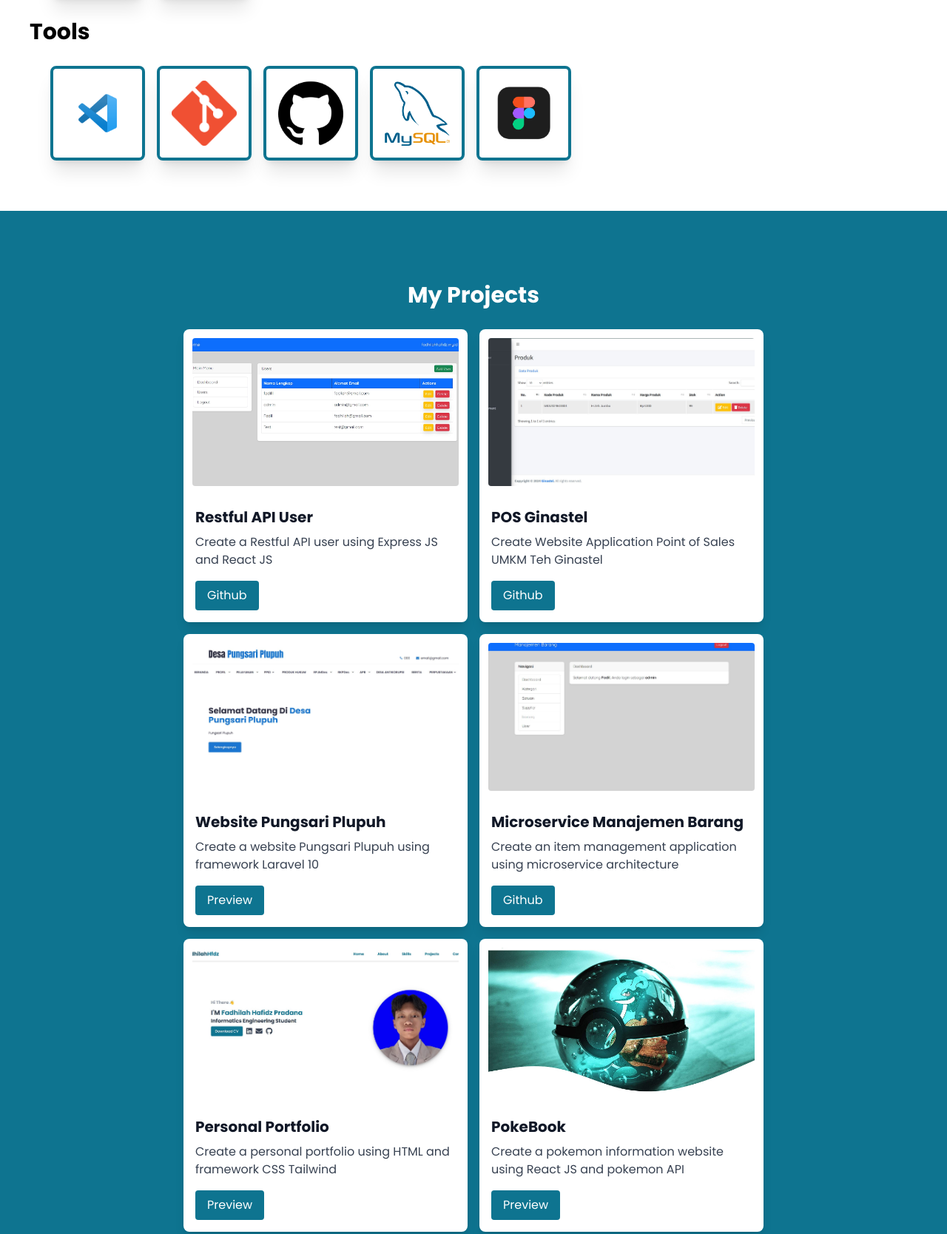
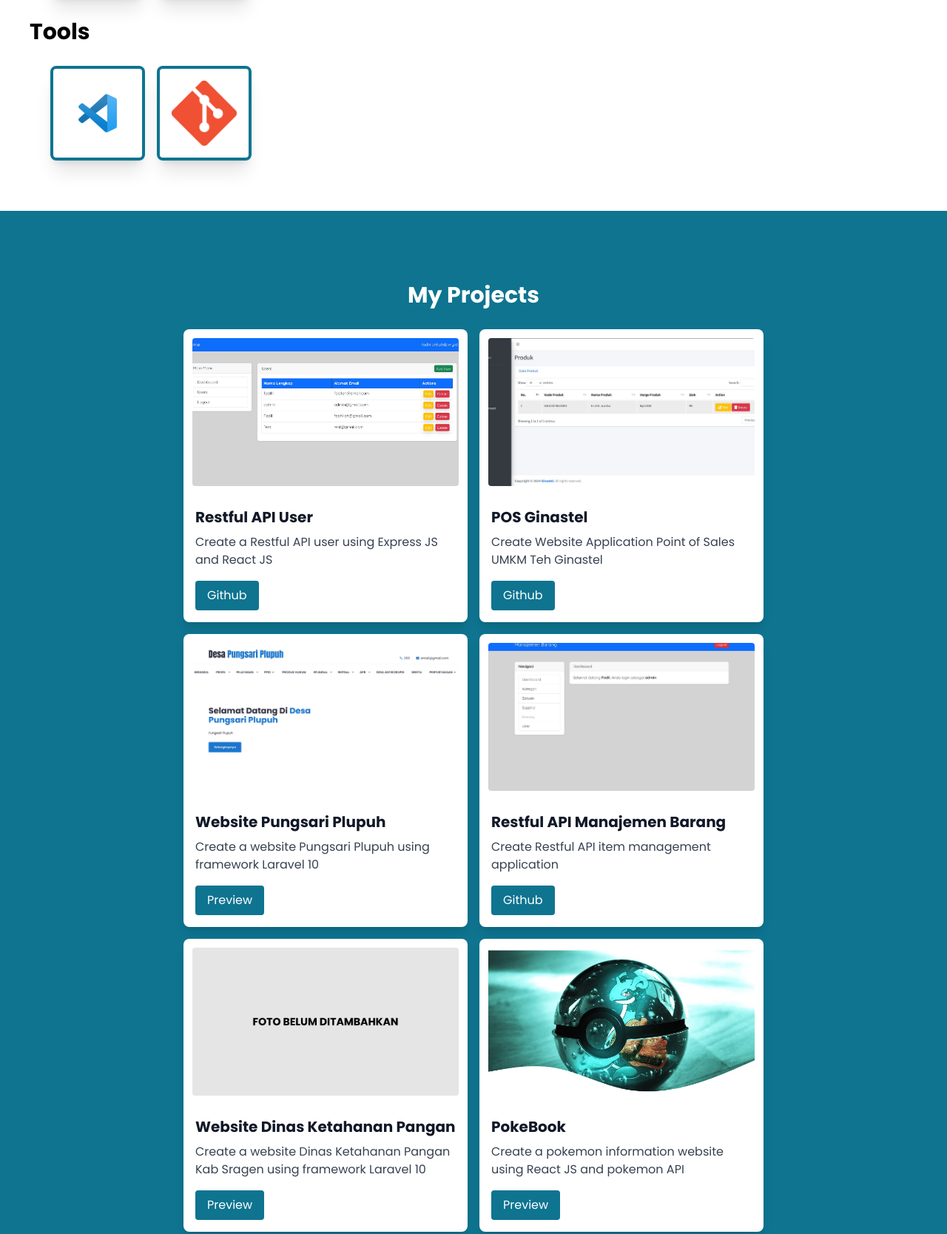
Before and after one commit to fadhilahhfdz/portfolio-v1, a website: page index.html in a window 1280 px wide. Shown: the part 2175-3843 px from the top of the page at 74% size. Drawn offline with Linux system fonts and the light colour scheme.

Commit message:
add website dinas ketahanan pangan

```diff
--- a/index.html
+++ b/index.html
@@ -115,15 +115,6 @@
           <div class="card w-32 h-32 p-3 m-2 rounded-lg shadow-xl border-4 border-cyan-700 hover:bg-cyan-700 hover:text-white flex flex-col justify-center items-center transition-colors ease-in-out duration-300">
             <img class="m-2 p-1" src="assets/img/git.png" alt="" width="100px">
           </div>
-          <div class="card w-32 h-32 p-3 m-2 rounded-lg shadow-xl border-4 border-cyan-700 hover:bg-cyan-700 hover:text-white flex flex-col justify-center items-center transition-colors ease-in-out duration-300">
-            <img class="m-2 p-1" src="assets/img/github.png" alt="" width="100px">
-          </div>
-          <div class="card w-32 h-32 p-3 m-2 rounded-lg shadow-xl border-4 border-cyan-700 hover:bg-cyan-700 hover:text-white flex flex-col justify-center items-center transition-colors ease-in-out duration-300">
-            <img class="m-2 p-1" src="assets/img/mysql.png" alt="" width="100px">
-          </div>
-          <div class="card w-32 h-32 p-3 m-2 rounded-lg shadow-xl border-4 border-cyan-700 hover:bg-cyan-700 hover:text-white flex flex-col justify-center items-center transition-colors ease-in-out duration-300">
-            <img class="m-2 p-1" src="assets/img/figma.png" alt="" width="100px">
-          </div>
         </div>
       </section>
       <section id="projects" class="projects h-auto p-10 bg-cyan-700 pt-24">
@@ -150,7 +141,7 @@
             </div>
           </div>
           <div class="w-96 bg-white shadow-lg rounded-lg overflow-hidden">
-            <img class="w-full p-3 rounded-2xl h-56 object-cover object-center" src="assets/img/pungsari.jpg" alt="pungsari">
+            <img class="w-full p-3 rounded-2xl h-56 object-cover object-center" src="assets/img/pungsari.jpg" alt="Pungsari Plupuh">
             <div class="p-4">
                 <h1 class="text-gray-900 font-bold text-xl mb-2">Website Pungsari Plupuh</h1>
                 <p class="text-gray-700 text-base">Create a website Pungsari Plupuh using framework Laravel 10</p>
@@ -162,20 +153,20 @@
           <div class="w-96 bg-white shadow-lg rounded-lg overflow-hidden">
             <img class="w-full p-3 rounded-2xl h-56 object-cover object-center" src="assets/img/barang.jpg" alt="Manajemen Barang">
             <div class="p-4">
-                <h1 class="text-gray-900 font-bold text-xl mb-2">Microservice Manajemen Barang</h1>
-                <p class="text-gray-700 text-base">Create an item management application using microservice architecture</p>
+                <h1 class="text-gray-900 font-bold text-xl mb-2">Restful API Manajemen Barang</h1>
+                <p class="text-gray-700 text-base">Create Restful API item management application</p>
                 <div class="mt-4 flex">
                   <a href="https://github.com/fadhilahhfdz/react-microservices-frontend.git" target="_blank" class="bg-cyan-700 hover:bg-cyan-900 text-white py-2 px-4 rounded">Github</a>
                 </div>
             </div>
           </div>
           <div class="w-96 bg-white shadow-lg rounded-lg overflow-hidden">
-            <img class="w-full p-3 rounded-2xl h-56 object-cover object-center" src="assets/img/porto.jpg" alt="portfolio">
+            <img class="w-full p-3 rounded-2xl h-56 object-cover object-center" src="assets/img/dummy.png" alt="Dinas Ketahanan Pangan Kab Sragen">
             <div class="p-4">
-                <h1 class="text-gray-900 font-bold text-xl mb-2">Personal Portfolio</h1>
-                <p class="text-gray-700 text-base">Create a personal portfolio using HTML and framework CSS Tailwind</p>
+                <h1 class="text-gray-900 font-bold text-xl mb-2">Website Dinas Ketahanan Pangan </h1>
+                <p class="text-gray-700 text-base">Create a website Dinas Ketahanan Pangan Kab Sragen using framework Laravel 10</p>
                 <div class="mt-4 flex">
-                  <a href="" target="_blank" class="bg-cyan-700 hover:bg-cyan-900 text-white py-2 px-4 rounded">Preview</a>
+                  <a href="https://pertanian.sragenkab.go.id/" target="_blank" class="bg-cyan-700 hover:bg-cyan-900 text-white py-2 px-4 rounded">Preview</a>
                 </div>
             </div>
           </div>
```
Also changed, not shown: assets/img/dummy.png (added).
